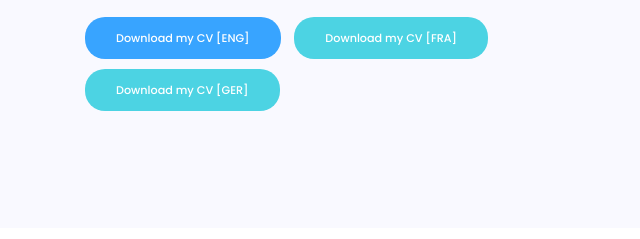
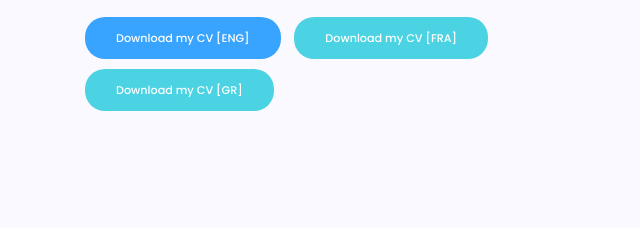
Before and after one commit to bilalakkar777/Portfolio, a plain HTML site: page index.html in a window 1280 px wide. Shown: the part 522-761 px from the top of the page, 0-640 px from the left. Drawn offline with nearby package versions, Linux system fonts and the light colour scheme; some packages are replaced by stand-ins of ours.

Commit message:
Update index.html

```diff
--- a/index.html
+++ b/index.html
@@ -100,7 +100,7 @@
                     <div class="button-group-area mt-10">
                      <a href="img/CV ENG8-min.pdf" class="genric-btn info circle arrow"> Download my CV [ENG] </a>
                      <a href="img/CV-FR7-min.pdf" class="genric-btn success circle arrow"> Download my CV [FRA] </a>
-                     <a href="img/GER CV-min.pdf" class="genric-btn success circle arrow"> Download my CV [GER] </a>
+                     <a href="img/GER CV-min.pdf" class="genric-btn success circle arrow"> Download my CV [GR] </a>
                    </div>
                    </div>
 
```
